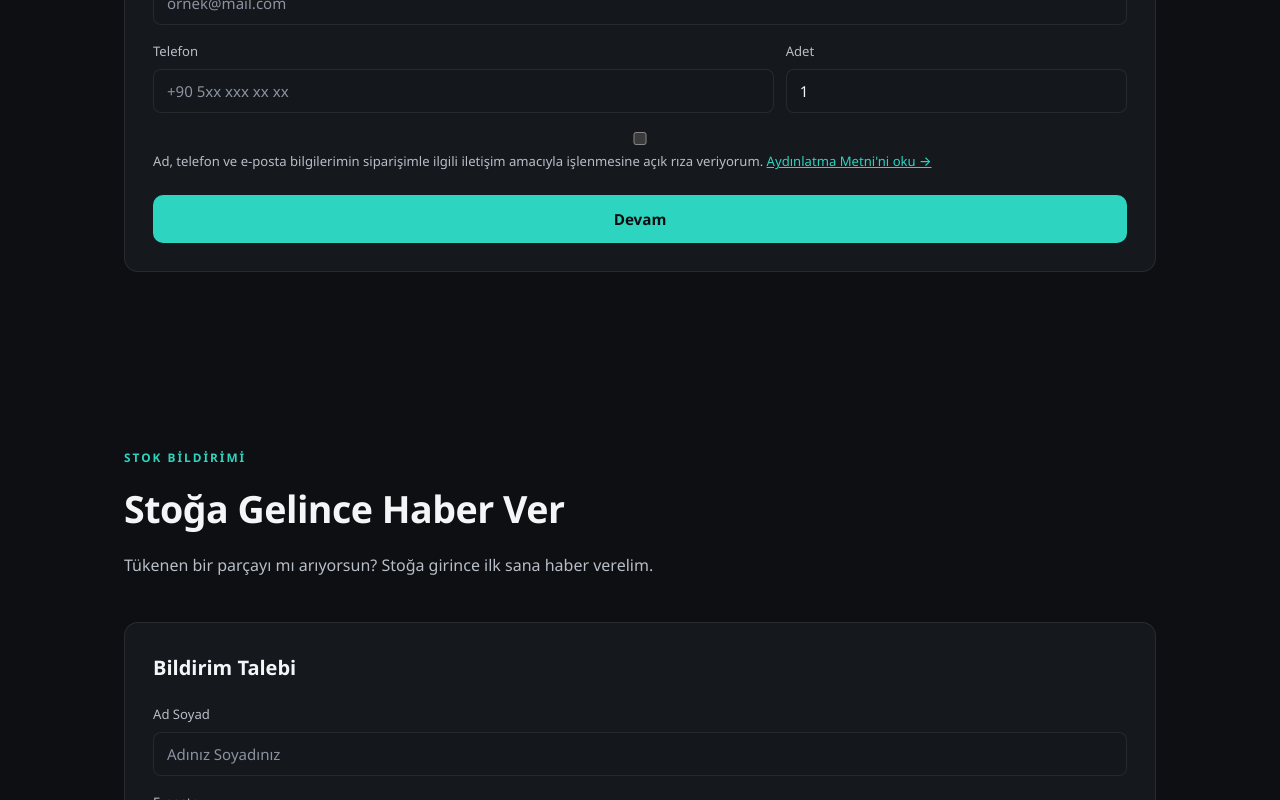
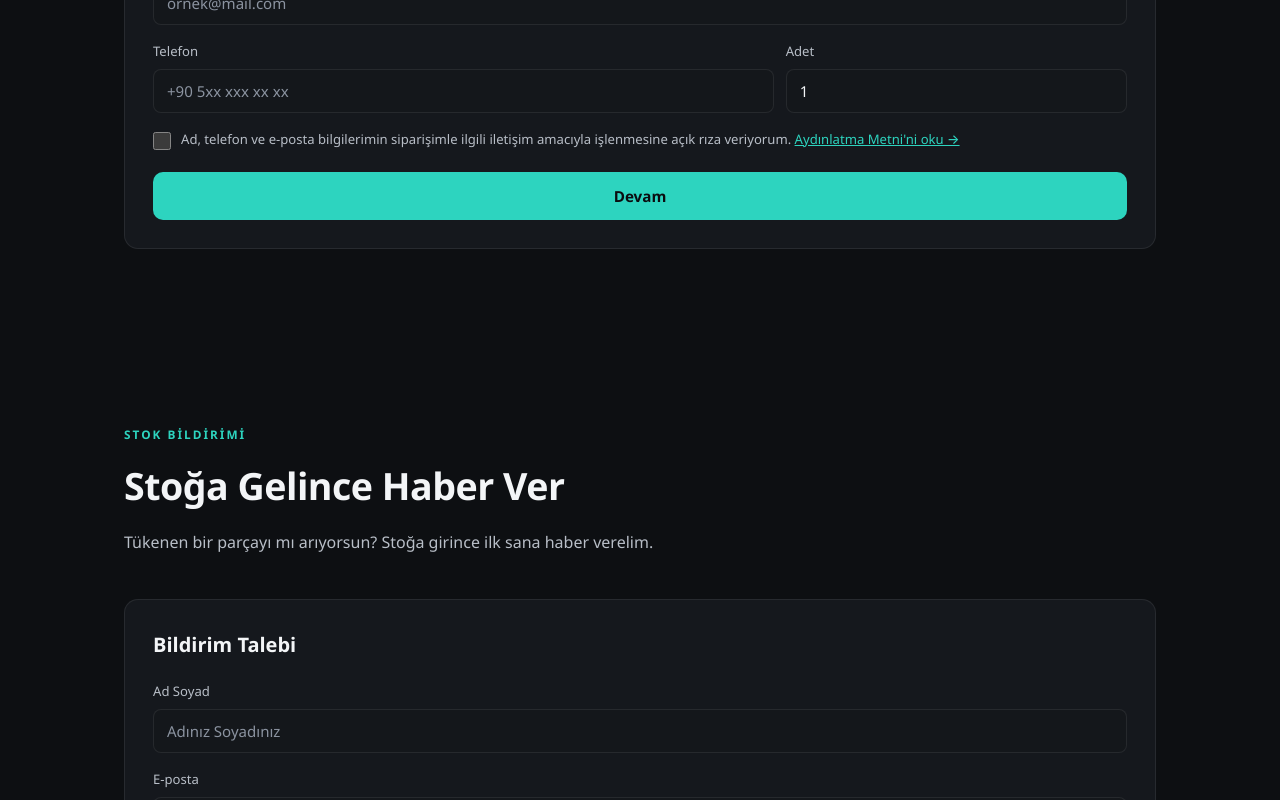
Before and after one commit to Leanesse/atolyekart, a React (Vite) app: page / in a window 1280 px wide. Shown: the part 3260-4060 px from the top of the page. Built offline with nearby package versions, Linux system fonts and the light colour scheme.

Commit message:
fix(design): onay kutucuğu .field input kuralına takılıp metnin üstünde tek başına duruyordu — 18px yan yana düzen

```diff
--- a/src/index.css
+++ b/src/index.css
@@ -261,6 +261,16 @@ footer .muted a:hover{color:var(--accent)}
 .consent { display: flex; gap: 8px; align-items: flex-start; font-size: .85rem; color: var(--ink-2); }
 .consent input { margin-top: 3px; accent-color: var(--accent); }
 
+/* Onay kutucuğu: .field input kuralının (genişlik/padding/arka plan) etkisinden çıkar */
+.field-consent .consent{
+  display:flex;gap:10px;align-items:flex-start;cursor:pointer;
+}
+.field-consent .consent input[type="checkbox"]{
+  width:18px;height:18px;padding:0;margin-top:3px;
+  background:transparent;border:0;border-radius:4px;
+  accent-color:var(--accent);cursor:pointer;flex-shrink:0;
+}
+
 /* ---------- LEGAL / ADMIN ---------- */
 .legal { max-width: 720px; }
 .legal h1 { margin-bottom: 16px; }
```
